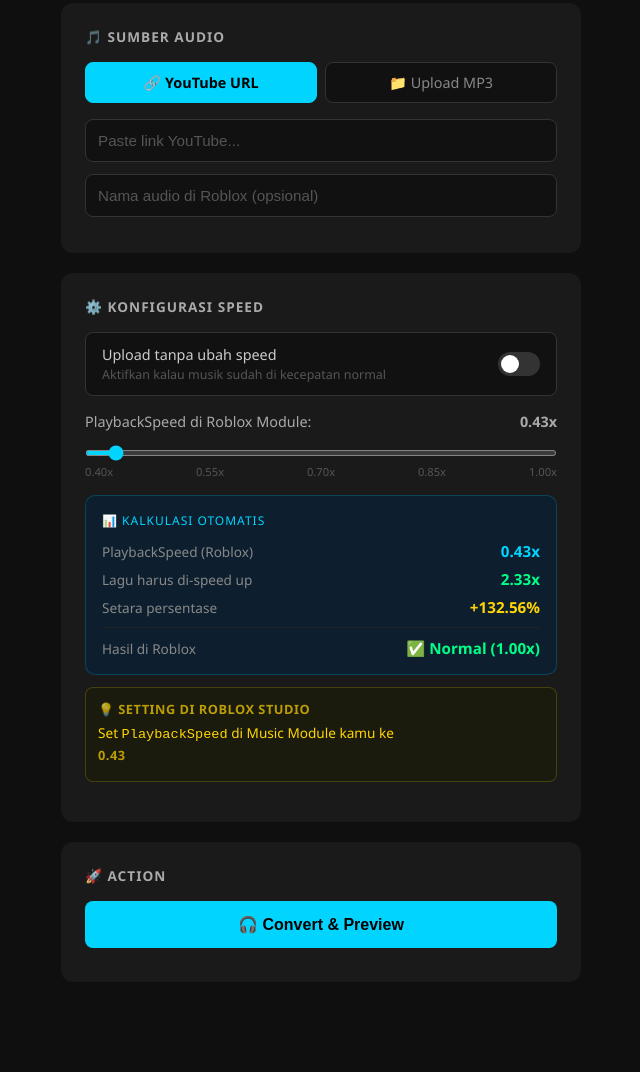
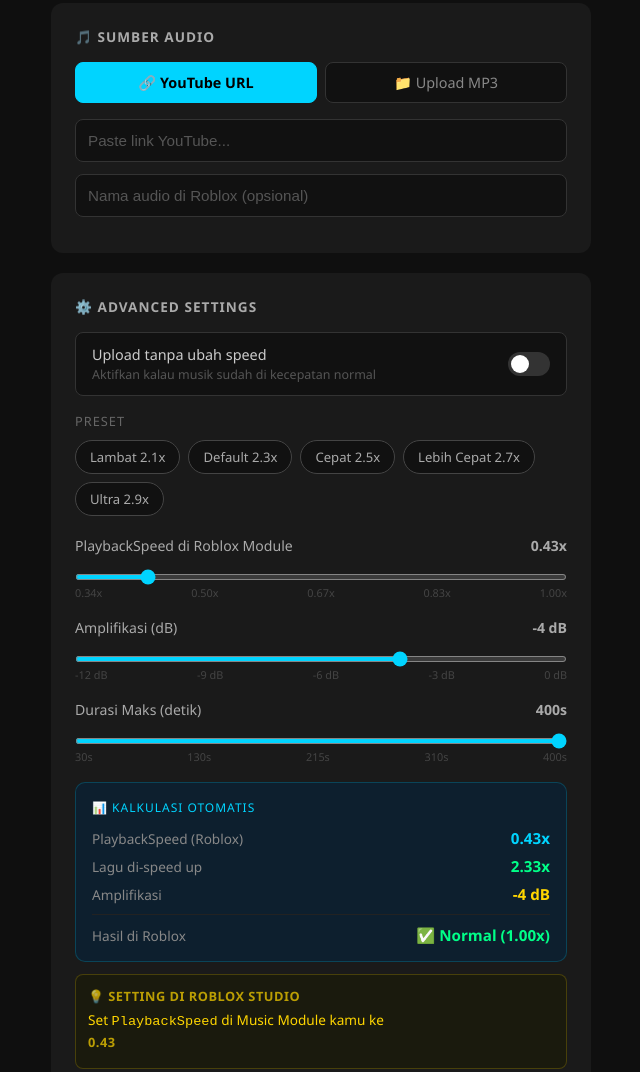
Before and after one commit to hendicjr13/roblox-audio-web, a website: page public/index.html in a window 1280 px wide. Shown: the part 346-1418 px from the top of the page, without its empty margins (319-959 px from the left). Before the commit the page ends 1388 px from the top, so only its background shows below. Drawn offline with Linux system fonts and the light colour scheme.

Commit message:
Update index.html

```diff
--- a/public/index.html
+++ b/public/index.html
@@ -9,7 +9,7 @@
     body { background: #0f0f0f; color: #fff; font-family: 'Segoe UI', sans-serif; min-height: 100vh; display: flex; flex-direction: column; align-items: center; padding: 40px 20px; }
     h1 { font-size: 1.8rem; margin-bottom: 8px; color: #00d4ff; }
     p.sub { color: #888; margin-bottom: 30px; font-size: 0.9rem; }
-    .card { background: #1a1a1a; border-radius: 12px; padding: 24px; width: 100%; max-width: 520px; margin-bottom: 20px; }
+    .card { background: #1a1a1a; border-radius: 12px; padding: 24px; width: 100%; max-width: 540px; margin-bottom: 20px; }
     .card h2 { font-size: 0.85rem; margin-bottom: 16px; color: #aaa; text-transform: uppercase; letter-spacing: 1px; }
     input[type=text], input[type=password] { width: 100%; padding: 12px; background: #111; border: 1px solid #333; border-radius: 8px; color: #fff; margin-bottom: 12px; font-size: 0.95rem; }
     input::placeholder { color: #555; }
@@ -34,12 +34,22 @@
     .drop-area { border: 2px dashed #333; border-radius: 8px; padding: 30px; text-align: center; cursor: pointer; margin-bottom: 16px; transition: border-color 0.2s; }
     .drop-area:hover { border-color: #00d4ff; }
     .drop-area p { color: #555; font-size: 0.9rem; }
-    .speed-section { margin-bottom: 16px; }
-    .speed-label-row { display: flex; justify-content: space-between; align-items: center; margin-bottom: 8px; }
-    .speed-label-row span { color: #aaa; font-size: 0.9rem; }
-    .speed-value-big { font-size: 1.4rem; font-weight: bold; color: #00d4ff; }
-    input[type=range] { width: 100%; accent-color: #00d4ff; height: 6px; margin-bottom: 8px; cursor: pointer; }
-    .speed-ticks { display: flex; justify-content: space-between; font-size: 0.7rem; color: #555; margin-bottom: 12px; }
+
+    /* Preset buttons */
+    .preset-row { display: flex; gap: 8px; flex-wrap: wrap; margin-bottom: 20px; }
+    .preset-btn { padding: 7px 14px; border-radius: 20px; border: 1px solid #444; background: #111; color: #aaa; font-size: 0.82rem; cursor: pointer; transition: all 0.2s; white-space: nowrap; }
+    .preset-btn:hover { border-color: #00d4ff; color: #00d4ff; }
+    .preset-btn.active { background: #00d4ff; color: #000; border-color: #00d4ff; font-weight: bold; }
+
+    /* Sliders */
+    .slider-group { margin-bottom: 18px; }
+    .slider-label-row { display: flex; justify-content: space-between; align-items: center; margin-bottom: 8px; }
+    .slider-label-row span { color: #aaa; font-size: 0.88rem; }
+    .slider-val { font-weight: bold; color: #00d4ff; font-size: 1rem; min-width: 52px; text-align: right; }
+    input[type=range] { width: 100%; accent-color: #00d4ff; height: 6px; margin-bottom: 4px; cursor: pointer; }
+    .slider-ticks { display: flex; justify-content: space-between; font-size: 0.68rem; color: #444; }
+
+    /* Info box */
     .info-box { background: #0d1f2e; border: 1px solid #00d4ff33; border-radius: 10px; padding: 16px; margin-bottom: 12px; }
     .info-box .info-title { font-size: 0.75rem; color: #00d4ff; text-transform: uppercase; letter-spacing: 1px; margin-bottom: 12px; }
     .info-row { display: flex; justify-content: space-between; align-items: center; margin-bottom: 8px; }
@@ -50,12 +60,14 @@
     .val-green { color: #00ff88; }
     .val-yellow { color: #ffd600; }
     .divider { border: none; border-top: 1px solid #222; margin: 10px 0; }
-    .roblox-tip { background: #1a1a0d; border: 1px solid #ffd60033; border-radius: 8px; padding: 12px; margin-bottom: 16px; font-size: 0.85rem; color: #ffd600; line-height: 1.5; }
+    .roblox-tip { background: #1a1a0d; border: 1px solid #ffd60033; border-radius: 8px; padding: 12px; margin-bottom: 0; font-size: 0.85rem; color: #ffd600; line-height: 1.5; }
     .roblox-tip strong { display: block; margin-bottom: 4px; font-size: 0.8rem; text-transform: uppercase; letter-spacing: 0.5px; opacity: 0.7; }
+
+    /* Toggle */
     .toggle-row { display: flex; align-items: center; justify-content: space-between; background: #111; border: 1px solid #333; border-radius: 8px; padding: 12px 16px; margin-bottom: 16px; cursor: pointer; transition: border-color 0.2s; }
     .toggle-row:hover { border-color: #555; }
-    .toggle-row .toggle-label { font-size: 0.9rem; color: #ccc; }
-    .toggle-row .toggle-label small { display: block; color: #555; font-size: 0.78rem; margin-top: 2px; }
+    .toggle-label { font-size: 0.9rem; color: #ccc; }
+    .toggle-label small { display: block; color: #555; font-size: 0.78rem; margin-top: 2px; }
     .toggle-switch { position: relative; width: 42px; height: 24px; flex-shrink: 0; }
     .toggle-switch input { opacity: 0; width: 0; height: 0; }
     .toggle-slider { position: absolute; inset: 0; background: #333; border-radius: 24px; transition: background 0.2s; }
@@ -69,12 +81,14 @@
   <h1>🎵 Roblox Audio Uploader</h1>
   <p class="sub">Convert, preview & upload audio langsung ke Roblox</p>
 
+  <!-- Akun -->
   <div class="card">
     <h2>🔑 Akun Roblox</h2>
     <input type="text" id="userId" placeholder="Roblox User ID (contoh: 9217554647)">
     <input type="password" id="apiKey" placeholder="API Key dari Roblox Creator Hub">
   </div>
 
+  <!-- Sumber Audio -->
   <div class="card">
     <h2>🎵 Sumber Audio</h2>
     <div class="tabs">
@@ -94,8 +108,10 @@
     <input type="text" id="displayName" placeholder="Nama audio di Roblox (opsional)">
   </div>
 
+  <!-- Speed Config -->
   <div class="card">
-    <h2>⚙️ Konfigurasi Speed</h2>
+    <h2>⚙️ Advanced Settings</h2>
+
     <label class="toggle-row" onclick="toggleAsIs()">
       <div class="toggle-label">
         Upload tanpa ubah speed
@@ -106,17 +122,51 @@
         <div class="toggle-slider"></div>
       </div>
     </label>
+
     <div id="speedControls">
-      <div class="speed-section">
-        <div class="speed-label-row">
-          <span>PlaybackSpeed di Roblox Module:</span>
-          <span class="speed-value-big" id="speedDisplay">0.43x</span>
-        </div>
-        <input type="range" id="speedSlider" min="0.40" max="1.00" step="0.01" value="0.43" oninput="updateSpeed(this.value)">
-        <div class="speed-ticks">
-          <span>0.40x</span><span>0.55x</span><span>0.70x</span><span>0.85x</span><span>1.00x</span>
+      <!-- Preset -->
+      <div style="margin-bottom:10px;">
+        <div style="font-size:0.8rem;color:#666;margin-bottom:10px;text-transform:uppercase;letter-spacing:1px;">Preset</div>
+        <div class="preset-row">
+          <div class="preset-btn" onclick="applyPreset(2.1, -2)">Lambat 2.1x</div>
+          <div class="preset-btn active" onclick="applyPreset(2.3, -4)">Default 2.3x</div>
+          <div class="preset-btn" onclick="applyPreset(2.5, -5)">Cepat 2.5x</div>
+          <div class="preset-btn" onclick="applyPreset(2.7, -6)">Lebih Cepat 2.7x</div>
+          <div class="preset-btn" onclick="applyPreset(2.9, -7)">Ultra 2.9x</div>
         </div>
       </div>
+
+      <!-- Slider Kecepatan -->
+      <div class="slider-group">
+        <div class="slider-label-row">
+          <span>PlaybackSpeed di Roblox Module</span>
+          <span class="slider-val" id="speedDisplay">0.43x</span>
+        </div>
+        <input type="range" id="speedSlider" min="0.34" max="1.00" step="0.01" value="0.43" oninput="onSpeedSlider(this.value)">
+        <div class="slider-ticks"><span>0.34x</span><span>0.50x</span><span>0.67x</span><span>0.83x</span><span>1.00x</span></div>
+      </div>
+
+      <!-- Slider Amplifikasi -->
+      <div class="slider-group">
+        <div class="slider-label-row">
+          <span>Amplifikasi (dB)</span>
+          <span class="slider-val" id="ampDisplay">-4 dB</span>
+        </div>
+        <input type="range" id="ampSlider" min="-12" max="0" step="0.5" value="-4" oninput="onAmpSlider(this.value)">
+        <div class="slider-ticks"><span>-12 dB</span><span>-9 dB</span><span>-6 dB</span><span>-3 dB</span><span>0 dB</span></div>
+      </div>
+
+      <!-- Slider Durasi Maks -->
+      <div class="slider-group">
+        <div class="slider-label-row">
+          <span>Durasi Maks (detik)</span>
+          <span class="slider-val" id="durDisplay">400s</span>
+        </div>
+        <input type="range" id="durSlider" min="30" max="400" step="10" value="400" oninput="onDurSlider(this.value)">
+        <div class="slider-ticks"><span>30s</span><span>130s</span><span>215s</span><span>310s</span><span>400s</span></div>
+      </div>
+
+      <!-- Info Box -->
       <div class="info-box">
         <div class="info-title">📊 Kalkulasi Otomatis</div>
         <div class="info-row">
@@ -124,12 +174,12 @@
           <span class="val val-blue" id="infoPlayback">0.43x</span>
         </div>
         <div class="info-row">
-          <span class="lbl">Lagu harus di-speed up</span>
+          <span class="lbl">Lagu di-speed up</span>
           <span class="val val-green" id="infoSpeedUp">2.33x</span>
         </div>
         <div class="info-row">
-          <span class="lbl">Setara persentase</span>
-          <span class="val val-yellow" id="infoPercent">+132.56%</span>
+          <span class="lbl">Amplifikasi</span>
+          <span class="val val-yellow" id="infoAmp">-4 dB</span>
         </div>
         <hr class="divider">
         <div class="info-row">
@@ -137,6 +187,7 @@
           <span class="val val-green">✅ Normal (1.00x)</span>
         </div>
       </div>
+
       <div class="roblox-tip">
         <strong>💡 Setting di Roblox Studio</strong>
         Set <code>PlaybackSpeed</code> di Music Module kamu ke <strong id="tipSpeed">0.43</strong>
@@ -144,11 +195,12 @@
     </div>
   </div>
 
+  <!-- Action -->
   <div class="card">
     <h2>🚀 Action</h2>
     <button class="btn btn-primary" id="previewBtn" onclick="handlePreview()">🎧 Convert & Preview</button>
     <div class="player" id="playerBox">
-      <p>Preview hasil convert:</p>
+      <p>Preview hasil convert (dengerin dulu sebelum upload):</p>
       <audio id="audioPlayer" controls></audio>
     </div>
     <button class="btn btn-success" id="uploadBtn" onclick="handleUpload()" style="display:none">🚀 Upload ke Roblox</button>
@@ -158,6 +210,56 @@
   <script>
     let currentTab = 'url';
     let isAsIs = false;
+    let currentSpeed = 0.43;
+    let currentAmp = -4;
+    let currentDur = 400;
+
+    const PRESETS = [
+      { speed: 2.1, amp: -2 },
+      { speed: 2.3, amp: -4 },
+      { speed: 2.5, amp: -5 },
+      { speed: 2.7, amp: -6 },
+      { speed: 2.9, amp: -7 },
+    ];
+
+    function applyPreset(speedFactor, amp) {
+      // Convert speedFactor to robloxPlayback
+      const robloxPlayback = (1 / speedFactor).toFixed(2);
+      document.getElementById('speedSlider').value = robloxPlayback;
+      document.getElementById('ampSlider').value = amp;
+      onSpeedSlider(robloxPlayback, false);
+      onAmpSlider(amp);
+      // Highlight active preset
+      document.querySelectorAll('.preset-btn').forEach(b => {
+        const sf = parseFloat(b.textContent);
+        b.classList.toggle('active', Math.abs(sf - speedFactor) < 0.05);
+      });
+      resetPlayer();
+    }
+
+    function onSpeedSlider(val, clearPreset = true) {
+      currentSpeed = parseFloat(val);
+      const speedUp = 1 / currentSpeed;
+      document.getElementById('speedDisplay').textContent = currentSpeed.toFixed(2) + 'x';
+      document.getElementById('infoPlayback').textContent = currentSpeed.toFixed(2) + 'x';
+      document.getElementById('infoSpeedUp').textContent = speedUp.toFixed(2) + 'x';
+      document.getElementById('tipSpeed').textContent = currentSpeed.toFixed(2);
+      if (clearPreset) document.querySelectorAll('.preset-btn').forEach(b => b.classList.remove('active'));
+      resetPlayer();
+    }
+
+    function onAmpSlider(val) {
+      currentAmp = parseFloat(val);
+      document.getElementById('ampDisplay').textContent = (currentAmp >= 0 ? '+' : '') + currentAmp + ' dB';
+      document.getElementById('infoAmp').textContent = (currentAmp >= 0 ? '+' : '') + currentAmp + ' dB';
+      resetPlayer();
+    }
+
+    function onDurSlider(val) {
+      currentDur = parseInt(val);
+      document.getElementById('durDisplay').textContent = currentDur + 's';
+      resetPlayer();
+    }
 
     function switchTab(tab) {
       currentTab = tab;
@@ -174,18 +276,6 @@
         document.getElementById('speedControls').classList.toggle('speed-dimmed', isAsIs);
         resetPlayer();
       }, 0);
-    }
-
-    function updateSpeed(val) {
-      const v = parseFloat(val);
-      const speedUp = 1 / v;
-      const pct = (speedUp - 1) * 100;
-      document.getElementById('speedDisplay').textContent = v.toFixed(2) + 'x';
-      document.getElementById('infoPlayback').textContent = v.toFixed(2) + 'x';
-      document.getElementById('infoSpeedUp').textContent = speedUp.toFixed(2) + 'x';
-      document.getElementById('infoPercent').textContent = '+' + pct.toFixed(2) + '%';
-      document.getElementById('tipSpeed').textContent = v.toFixed(2);
-      resetPlayer();
     }
 
     function updateFileName(input) {
@@ -205,8 +295,16 @@
       document.getElementById('audioPlayer').src = '';
     }
 
+    function getPayload() {
+      return {
+        robloxPlayback: currentSpeed,
+        asIs: isAsIs,
+        amplify: currentAmp,
+        maxDuration: currentDur,
+      };
+    }
+
     async function handlePreview() {
-      const robloxPlayback = document.getElementById('speedSlider').value;
       const btn = document.getElementById('previewBtn');
       btn.disabled = true;
       showStatus('loading', 'Sedang convert audio... Tunggu ya!');
@@ -214,13 +312,15 @@
 
       try {
         let previewId;
+        const payload = getPayload();
+
         if (currentTab === 'url') {
           const url = document.getElementById('audioUrl').value.trim();
           if (!url) { showStatus('error', 'URL wajib diisi!'); btn.disabled = false; return; }
           const res = await fetch('/preview-url', {
             method: 'POST',
             headers: { 'Content-Type': 'application/json' },
-            body: JSON.stringify({ url, robloxPlayback, asIs: isAsIs })
+            body: JSON.stringify({ url, ...payload })
           });
           const data = await res.json();
           if (!data.success) { showStatus('error', '❌ ' + data.error); btn.disabled = false; return; }
@@ -230,8 +330,7 @@
           if (!file) { showStatus('error', 'Pilih file MP3 dulu!'); btn.disabled = false; return; }
           const form = new FormData();
           form.append('file', file);
-          form.append('robloxPlayback', robloxPlayback);
-          form.append('asIs', isAsIs);
+          Object.entries(payload).forEach(([k, v]) => form.append(k, v));
           const res = await fetch('/preview-mp3', { method: 'POST', body: form });
           const data = await res.json();
           if (!data.success) { showStatus('error', '❌ ' + data.error); btn.disabled = false; return; }
@@ -251,9 +350,7 @@
     async function handleUpload() {
       const userId = document.getElementById('userId').value.trim();
       const apiKey = document.getElementById('apiKey').value.trim();
-      const robloxPlayback = document.getElementById('speedSlider').value;
       const displayName = document.getElementById('displayName').value.trim();
-
       if (!userId || !apiKey) { showStatus('error', 'User ID dan API Key wajib diisi!'); return; }
 
       const btn = document.getElementById('uploadBtn');
@@ -261,13 +358,15 @@
       showStatus('loading', 'Sedang upload ke Roblox...');
 
       try {
+        const payload = getPayload();
         let res;
+
         if (currentTab === 'url') {
           const url = document.getElementById('audioUrl').value.trim();
           res = await fetch('/upload-url', {
             method: 'POST',
             headers: { 'Content-Type': 'application/json' },
-            body: JSON.stringify({ url, apiKey, userId, robloxPlayback, asIs: isAsIs, displayName })
+            body: JSON.stringify({ url, apiKey, userId, displayName, ...payload })
           });
         } else {
           const file = document.getElementById('mp3File').files[0];
@@ -275,9 +374,8 @@
           form.append('file', file);
           form.append('apiKey', apiKey);
           form.append('userId', userId);
-          form.append('robloxPlayback', robloxPlayback);
-          form.append('asIs', isAsIs);
           form.append('displayName', displayName);
+          Object.entries(payload).forEach(([k, v]) => form.append(k, v));
           res = await fetch('/upload-mp3', { method: 'POST', body: form });
         }
 
@@ -294,7 +392,8 @@
       btn.disabled = false;
     }
 
-    updateSpeed(0.43);
+    // Init
+    applyPreset(2.3, -4);
   </script>
 </body>
 </html>
```
